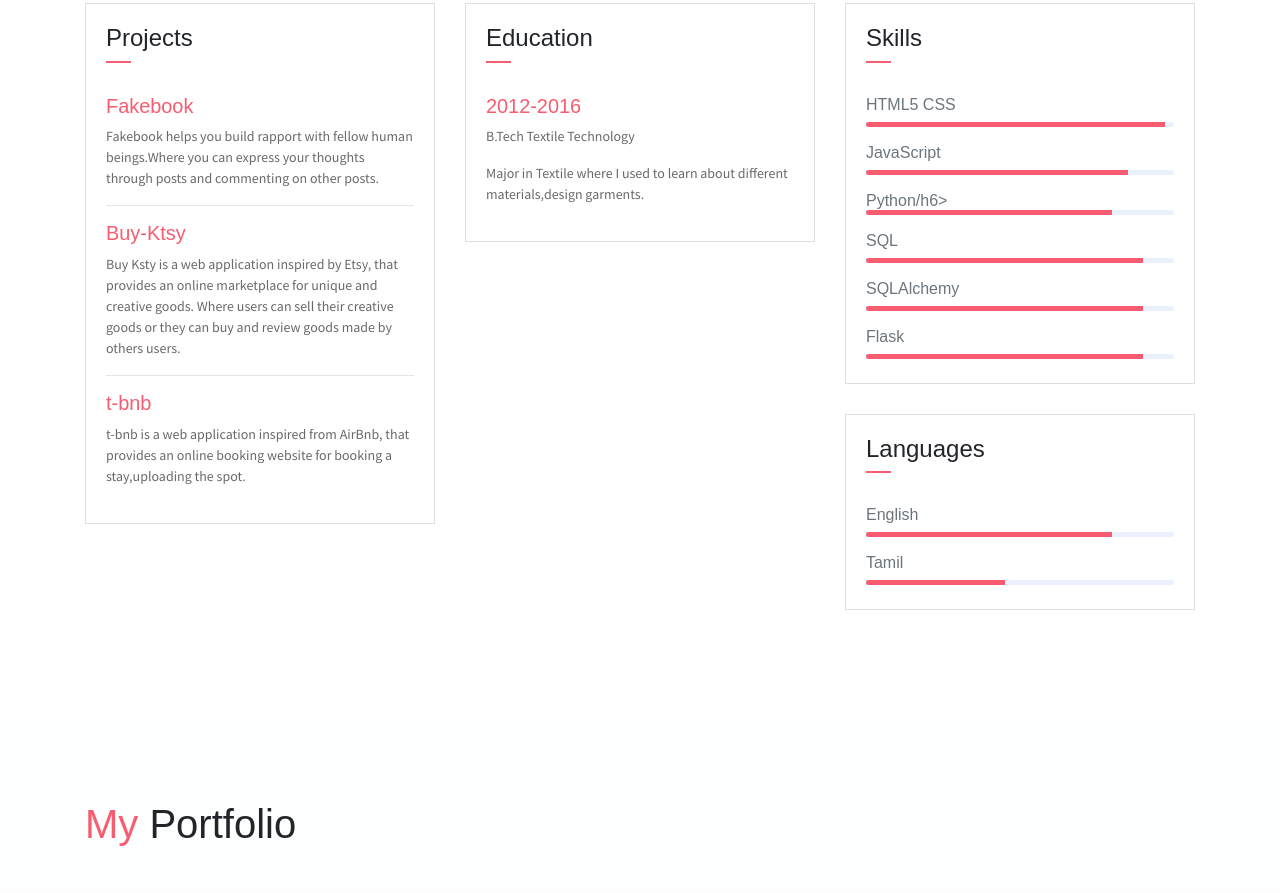
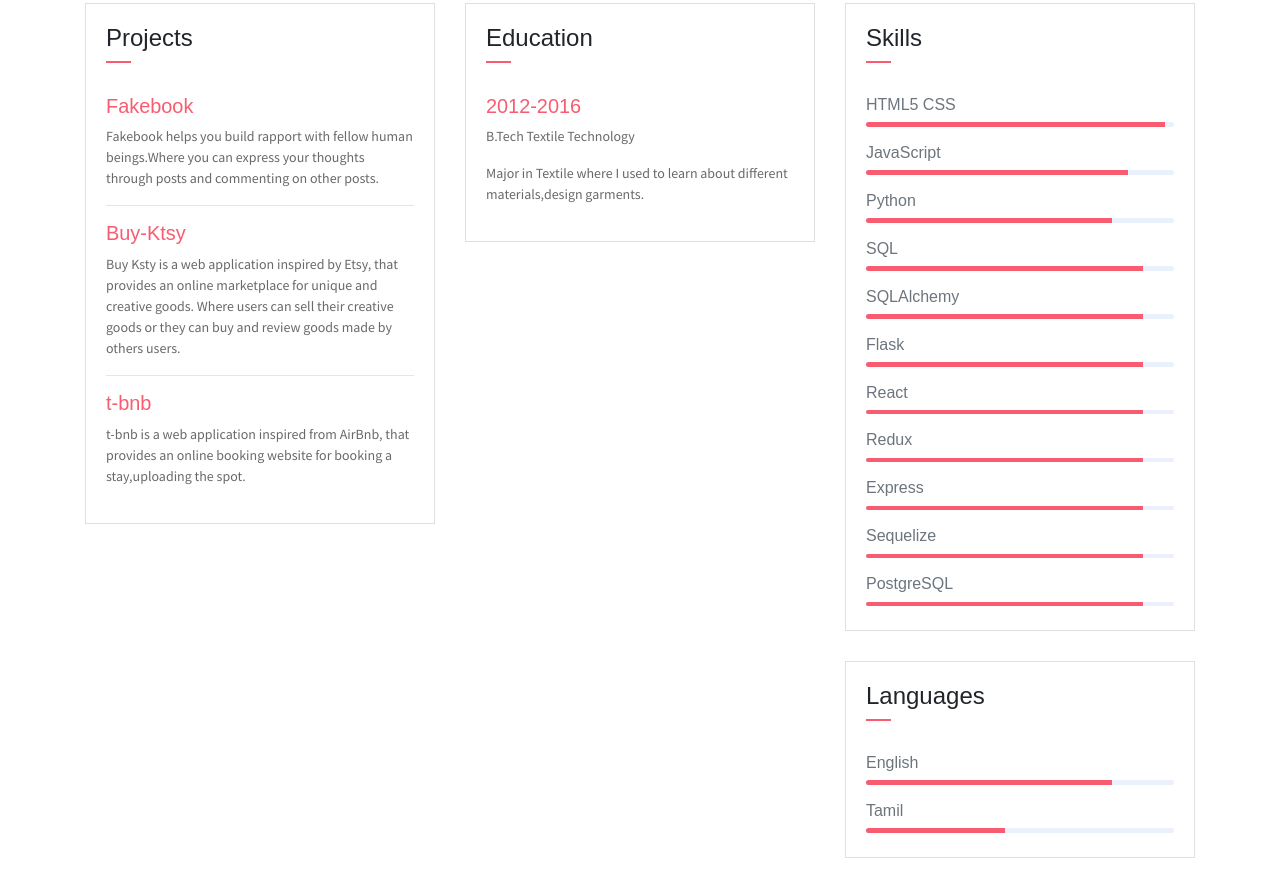
Before and after one commit to thenunachi/thenunachi.github.io, a website: page index.html in a window 1280 px wide. Shown: the part 1399-2292 px from the top of the page. Drawn offline with Linux system fonts and the light colour scheme; some packages are replaced by stand-ins of ours.

Commit message:
CSS fixed

```diff
--- a/index.html
+++ b/index.html
@@ -25,7 +25,7 @@
             <div class="header-content">
                 <h4 class="header-subtitle" >Hello, I am</h4>
                 <h1 class="header-title">Thenammai Nachiyappan</h1>
-                <h6 class="header-mono" >Frond end Designer | Developer</h6>
+                <h6 class="header-mono" >Full Stack Developer </h6>
                 <button class="btn btn-primary btn-rounded"><i class="ti-printer pr-2"></i>Print Resume</button>
             </div>
         </div>
@@ -102,8 +102,8 @@
                     <div class="col-1 text-danger pt-1"><i class="ti-widget icon-lg"></i></div>
                     <div class="col-10 ml-auto mr-3">
                         <h6>Web development</h6>
-                        <p class="subtitle"> Javascript,Python</p>
-                        <hr>
+                        <p class="subtitle"> Software Engineer - JavaScript | React | Redux | Express | Sequelize | Python | Flask | SQLAlchemy | PostgreSQL | HTML | CSS</p>
+                        <!-- <hr> -->
                     </div>
                 </div>
                 <!-- <div class="row">
@@ -196,7 +196,7 @@
                             <div class="progress mb-3">
                                 <div class="progress-bar bg-danger" role="progressbar" style="width: 85%" aria-valuenow="25" aria-valuemin="0" aria-valuemax="100"></div>
                             </div>
-                            <h6>Python/h6>
+                            <h6>Python</h6>
                             <div class="progress mb-3">
                                 <div class="progress-bar bg-danger" role="progressbar" style="width: 80%" aria-valuenow="50" aria-valuemin="0" aria-valuemax="100"></div>
                             </div>
@@ -212,6 +212,27 @@
                             <div class="progress mb-3">
                                 <div class="progress-bar bg-danger" role="progressbar" style="width: 90%" aria-valuenow="75" aria-valuemin="0" aria-valuemax="100"></div>
                             </div>
+                            <h6>React</h6>
+                            <div class="progress mb-3">
+                                <div class="progress-bar bg-danger" role="progressbar" style="width: 90%" aria-valuenow="75" aria-valuemin="0" aria-valuemax="100"></div>
+                            </div>
+                            <h6>Redux</h6>
+                            <div class="progress mb-3">
+                                <div class="progress-bar bg-danger" role="progressbar" style="width: 90%" aria-valuenow="75" aria-valuemin="0" aria-valuemax="100"></div>
+                            </div>
+                            <h6>Express</h6>
+                            <div class="progress mb-3">
+                                <div class="progress-bar bg-danger" role="progressbar" style="width: 90%" aria-valuenow="75" aria-valuemin="0" aria-valuemax="100"></div>
+                            </div>
+                            <h6>Sequelize</h6>
+                            <div class="progress mb-3">
+                                <div class="progress-bar bg-danger" role="progressbar" style="width: 90%" aria-valuenow="75" aria-valuemin="0" aria-valuemax="100"></div>
+                            </div>
+                            <h6>PostgreSQL</h6>
+                            <div class="progress mb-3">
+                                <div class="progress-bar bg-danger" role="progressbar" style="width: 90%" aria-valuenow="75" aria-valuemin="0" aria-valuemax="100"></div>
+                            </div>
+                            <!-- Software Engineer - JavaScript | React | Redux | Express | Sequelize | Python | Flask | SQLAlchemy | PostgreSQL | HTML | CSS -->
                         </div>
                     </div>
                     <div class="card">
```
Also changed, not shown: assets/css/johndoe.css, 4 other files.
